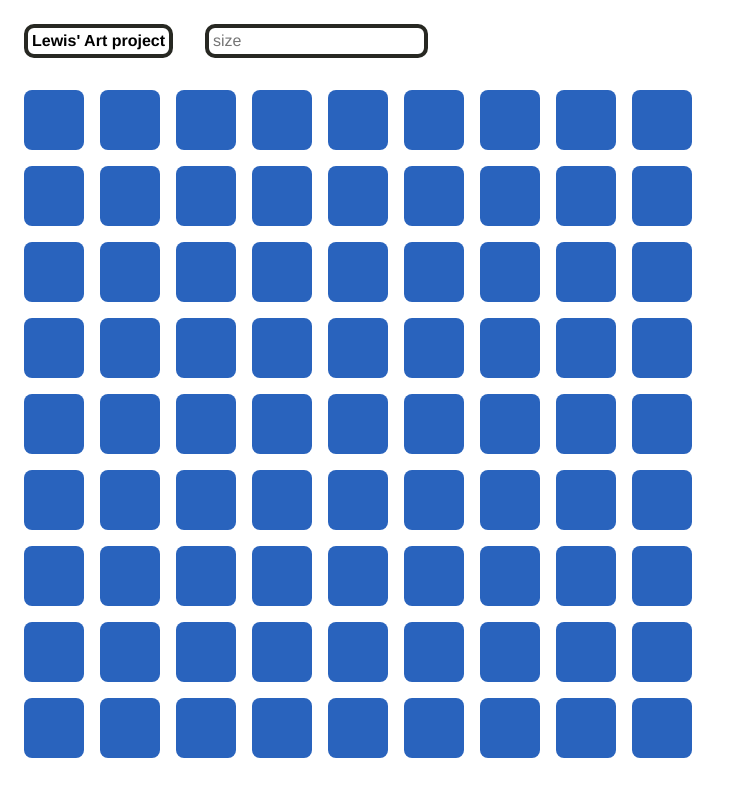
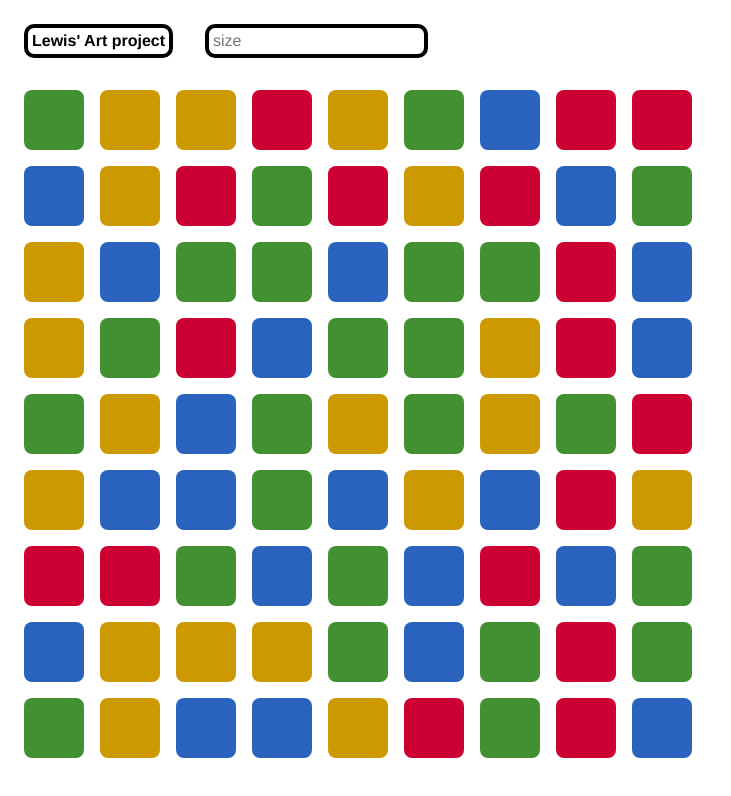
Before and after one commit to LewisGRobotics/art-project, an Angular app in the folder art-project/: page / in a window 1280 px wide. Shown: the top 796 px of the page, without its empty margins (0-731 px from the left). Built offline with nearby package versions, Linux system fonts and the light colour scheme.

Commit message:
Generate random square color

```diff
--- a/art-project/src/app/app.component.html
+++ b/art-project/src/app/app.component.html
@@ -8,7 +8,7 @@
 <div class="container">
   <div class="row" *ngFor="let item of items">
     <div class="column" *ngFor="let item of items">
-      <div class="solidSquare"> </div>
+      <app-polygon></app-polygon>
     </div>
   </div>
 </div>
--- a/art-project/src/app/app.component.scss
+++ b/art-project/src/app/app.component.scss
@@ -8,7 +8,7 @@ h1, .sizeBox{
     font-family:'Franklin Gothic Medium';
     font-size: 2vw;
     margin: 2vw;
-    border: .5vw solid $bl;
+    border: .5vw solid;
     border-radius: 10px;
     width:fit-content;
     padding: .5vw;
@@ -21,6 +21,7 @@ h1, .sizeBox{
 
 .container{
     margin: 1vw;
+    width: fit-content;
 }
 
 .column{
@@ -37,7 +38,7 @@ h1, .sizeBox{
 div{
     &.solidSquare{
         align-self: center;
-        background-color: $b;
+        background-color: $g;
         border-radius: 1vw;
         height: 7.5vw;
         width: 7.5vw;
@@ -50,7 +51,7 @@ div{
         font-family:'Franklin Gothic Medium';
         font-size: 2vh;
         margin: 2vh;
-        border: .5vh solid $bl;
+        border: .5vh solid;
         border-radius: 10px;
         width:fit-content;
         padding: .5vh;
--- a/art-project/src/app/app.component.ts
+++ b/art-project/src/app/app.component.ts
@@ -7,5 +7,5 @@ import { Component } from '@angular/core';
 })
 export class AppComponent {
   title = 'art-project';
-  items = [2,3,1,4,5 ,6, 7, 8, 9];
+  items = [1,2,3,4,5,6,7,8,9];
 }
--- a/art-project/src/app/app.module.ts
+++ b/art-project/src/app/app.module.ts
@@ -3,10 +3,12 @@ import { BrowserModule } from '@angular/platform-browser';
 
 import { AppRoutingModule } from './app-routing.module';
 import { AppComponent } from './app.component';
+import { PolygonComponent } from './polygon/polygon.component';
 
 @NgModule({
   declarations: [
-    AppComponent
+    AppComponent,
+    PolygonComponent
   ],
   imports: [
     BrowserModule,
--- /dev/null
+++ b/art-project/src/app/polygon/polygon.component.html
@@ -0,0 +1 @@
+<div class="solidSquare" [style.background-color]="colorProperty"></div>
--- /dev/null
+++ b/art-project/src/app/polygon/polygon.component.scss
@@ -0,0 +1,27 @@
+$bl: #272822;
+$r: #c03;
+$g: #429032;
+$b: #2963bd;
+$y: #c90;
+
+div{
+    &.solidSquare{
+        align-self: center;
+        background-color: $g;
+        border-radius: 1vw;
+        height: 7.5vw;
+        width: 7.5vw;
+    }
+}
+
+@media only screen and (orientation: landscape) {
+    div{
+        &.solidSquare{
+            align-self: center;
+            background-color: $b;
+            border-radius: 1vh;
+            height: 7.5vh;
+            width: 7.5vh;
+        }
+    }
+}
--- /dev/null
+++ b/art-project/src/app/polygon/polygon.component.ts
@@ -0,0 +1,21 @@
+import { Component, OnInit } from '@angular/core';
+
+@Component({
+  selector: 'app-polygon',
+  templateUrl: './polygon.component.html',
+  styleUrls: ['./polygon.component.scss']
+})
+export class PolygonComponent implements OnInit {
+
+  colorProperty = "#8f8f8f";
+  colorVector = ["#272822","#c03", "#429032", "#2963bd","#c90"];
+  constructor() {
+
+   }
+
+  ngOnInit(): void {
+    const colorIndex = Math.floor(Math.random() * 4) + 1;
+    this.colorProperty= this.colorVector[colorIndex];
+  }
+
+}
```
Also changed, not shown: 1 other file (tests, documents, lock files or other folders).
